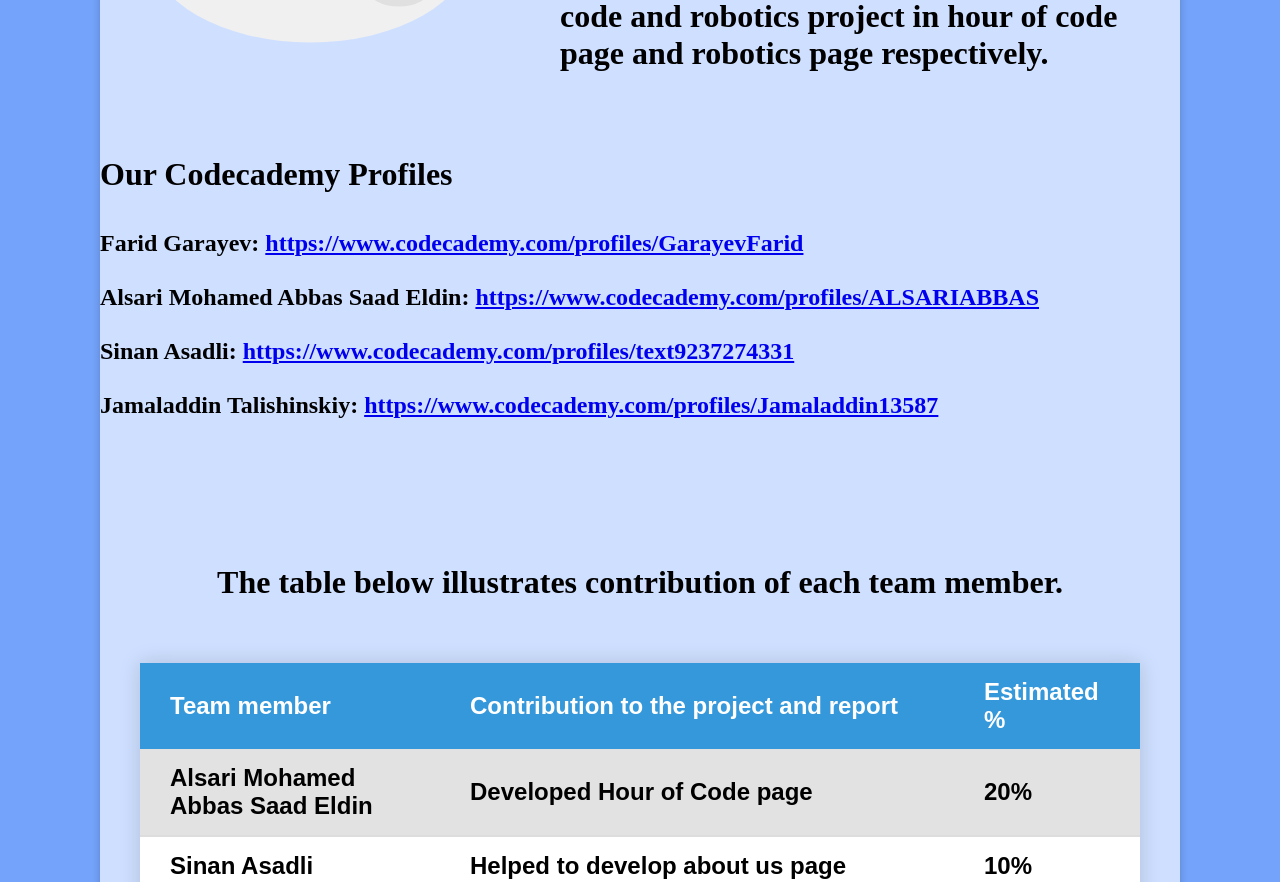
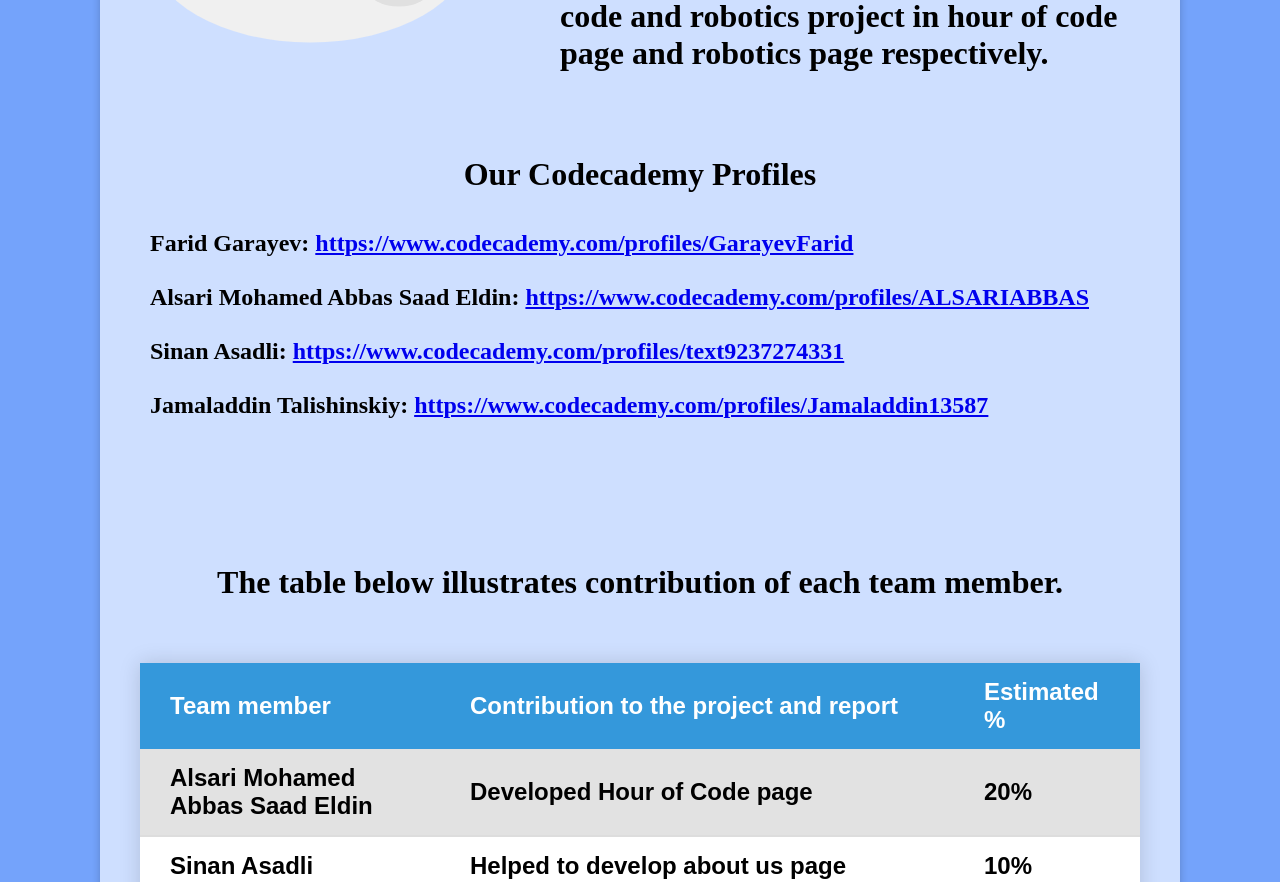
Before and after one commit to garayevfarid12/teamsyntaxwebsiteproject, a plain HTML site: page index.html in a window 1280 px wide. Shown: the part 1826-2708 px from the top of the page. Drawn offline with Linux system fonts and the light colour scheme.

Commit message:
Update style.css

```diff
--- a/css/style.css
+++ b/css/style.css
@@ -159,7 +159,16 @@ firsttext{margin:0}
 .right {float:right;margin:0 0 0 5px;width:215px;}
 
 
+.codecademy {
 
+	text-align: center;
+}
+
+.links {
+
+	text-align: left;
+	padding-left: 50px;
+}
 
 .outer-grid {
    display: flex;
```
